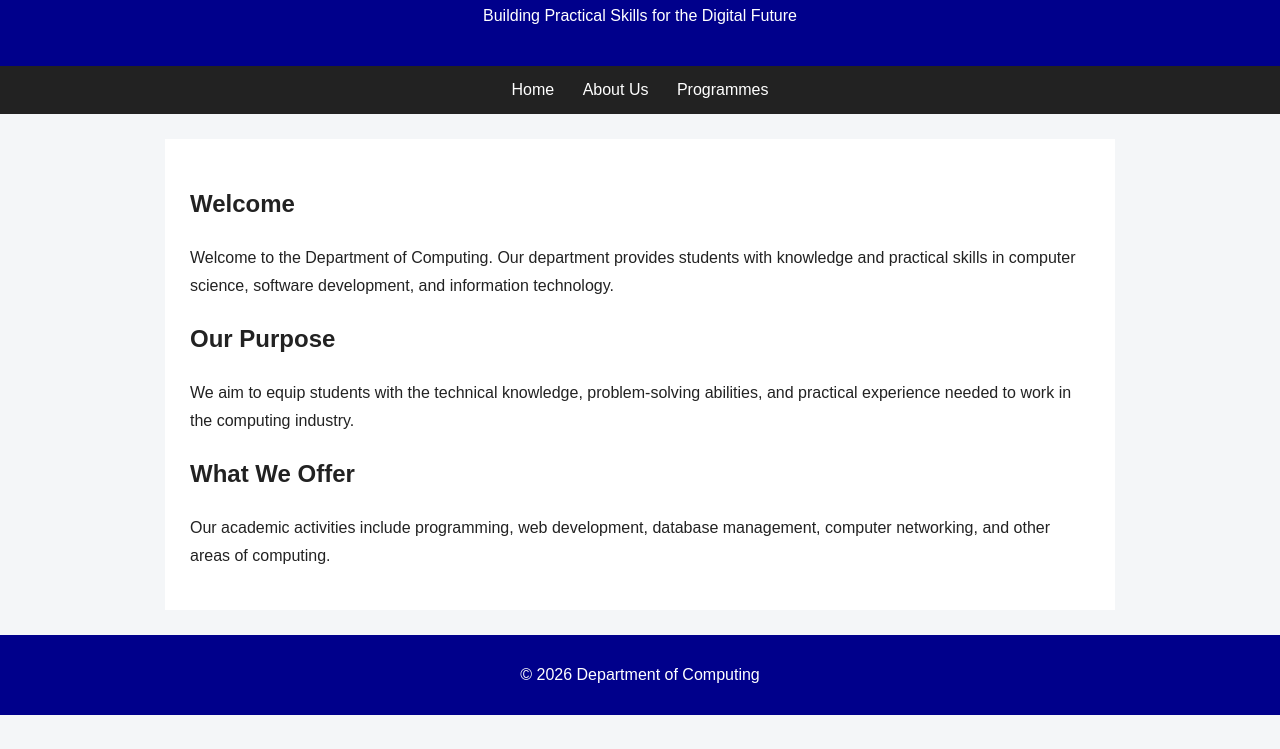
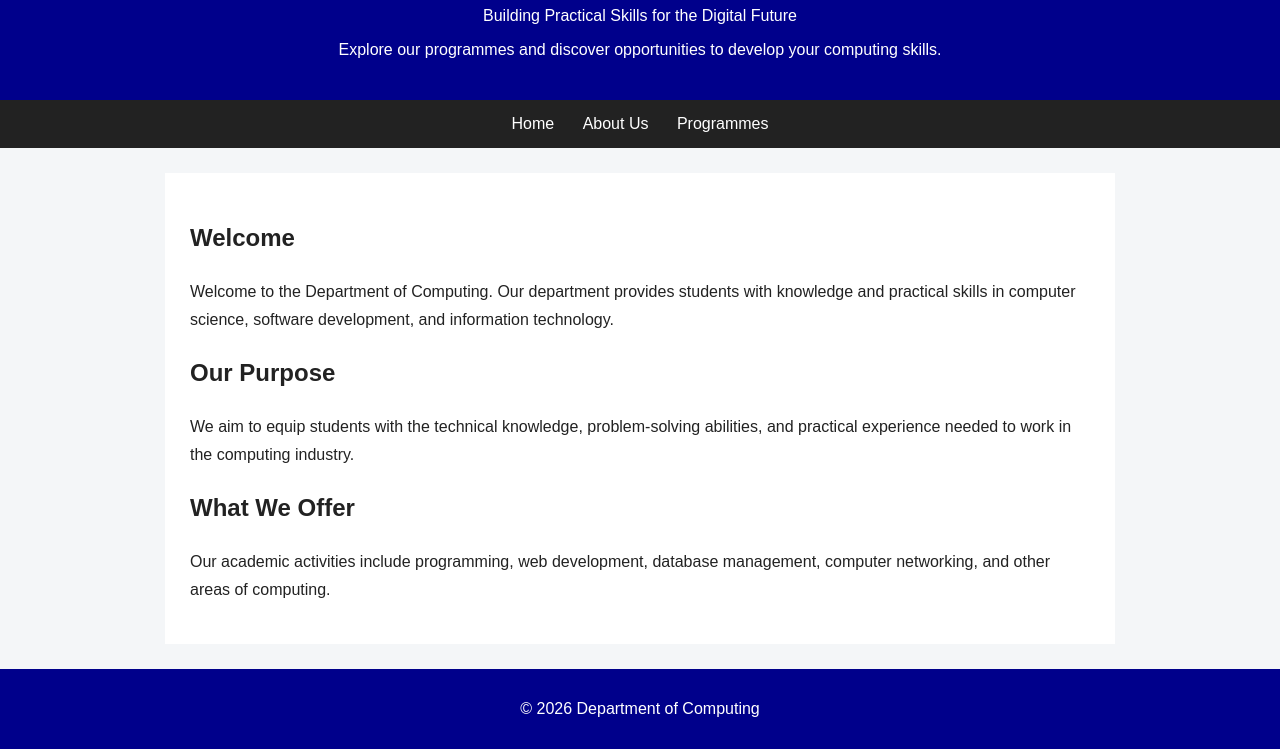
Before and after one commit to abdullateef0209-ops/SWD414-Computing-Website, a plain HTML site: page index.html in a window 1280 px wide. Shown: the part 98-847 px from the top of the page. Before the commit the page ends 813 px from the top, so only its background shows below. Drawn offline with Linux system fonts and the light colour scheme.

Commit message:
Update homepage introduction

```diff
--- a/index.html
+++ b/index.html
@@ -54,6 +54,7 @@
     <header>
         <h1>Department of Computing</h1>
         <p>Building Practical Skills for the Digital Future</p>
+        <p>Explore our programmes and discover opportunities to develop your computing skills.</p>
     </header>
 
     <nav>
```
